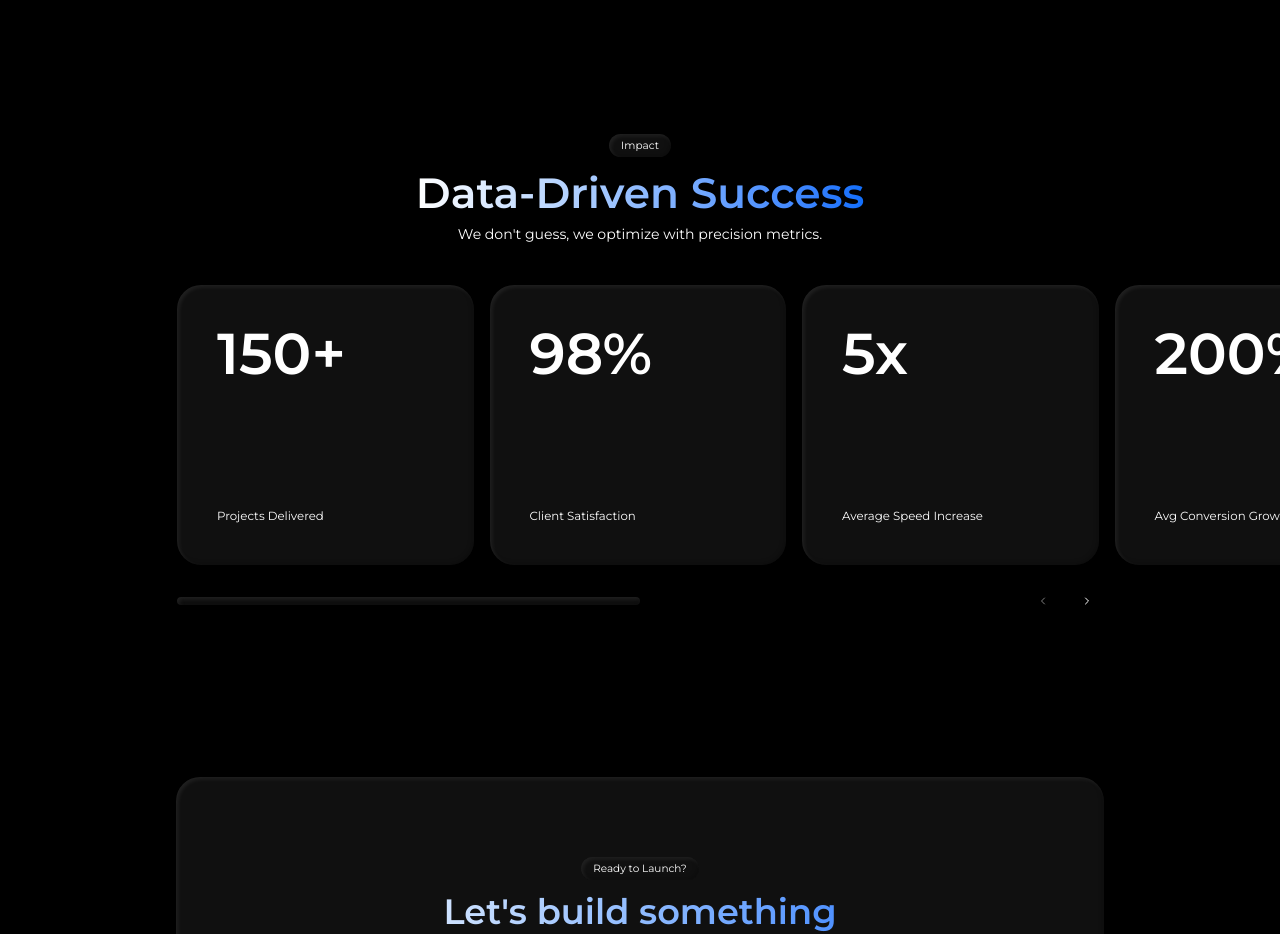
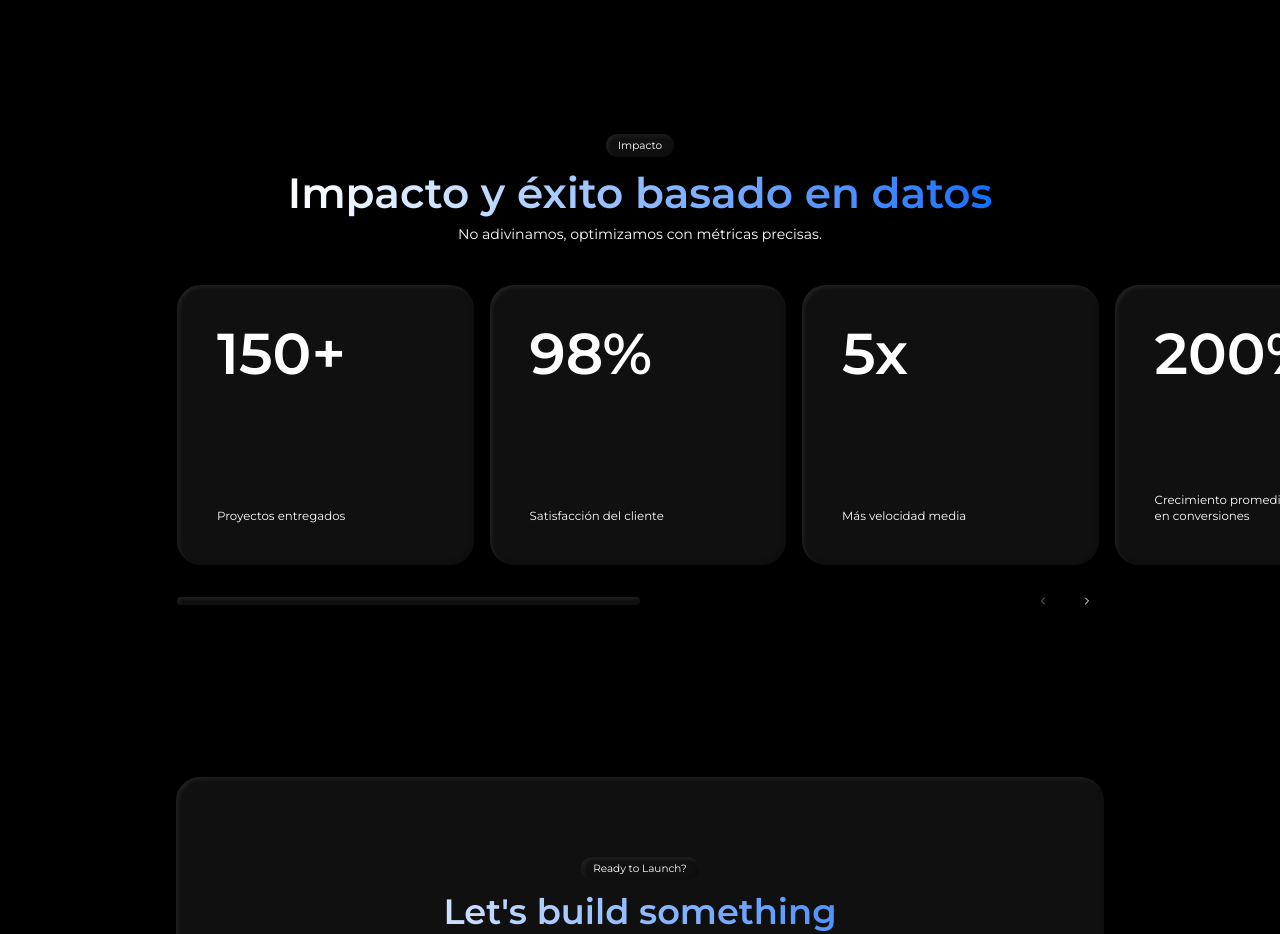
Before and after one commit to dmytro-webild/0b89b475-23e6-452b-bb9b-7420116e15f3, a React (Vite) app: page / in a window 1280 px wide. Shown: the part 5340-6274 px from the top of the page. Built offline with nearby package versions, Linux system fonts and the light colour scheme; a web font is replaced by a local one.

Commit message:
Switch to version 33: modified src/pages/HomePage/sections/Metrics.tsx

```diff
--- a/src/pages/HomePage/sections/Metrics.tsx
+++ b/src/pages/HomePage/sections/Metrics.tsx
@@ -10,25 +10,25 @@ export default function MetricsSection(): React.JSX.Element {
     <div id="metrics" data-section="metrics">
         <SectionErrorBoundary name="metrics">
               <MetricsSimpleCards
-          tag="Impact"
-          title="Data-Driven Success"
-          description="We don't guess, we optimize with precision metrics."
+          tag="Impacto"
+          title="Impacto y éxito basado en datos"
+          description="No adivinamos, optimizamos con métricas precisas."
           metrics={[
             {
               value: "150+",
-              description: "Projects Delivered",
+              description: "Proyectos entregados",
             },
             {
               value: "98%",
-              description: "Client Satisfaction",
+              description: "Satisfacción del cliente",
             },
             {
               value: "5x",
-              description: "Average Speed Increase",
+              description: "Más velocidad media",
             },
             {
               value: "200%",
-              description: "Avg Conversion Growth",
+              description: "Crecimiento promedio en conversiones",
             },
           ]}
           textAnimation="slide-up"
```
